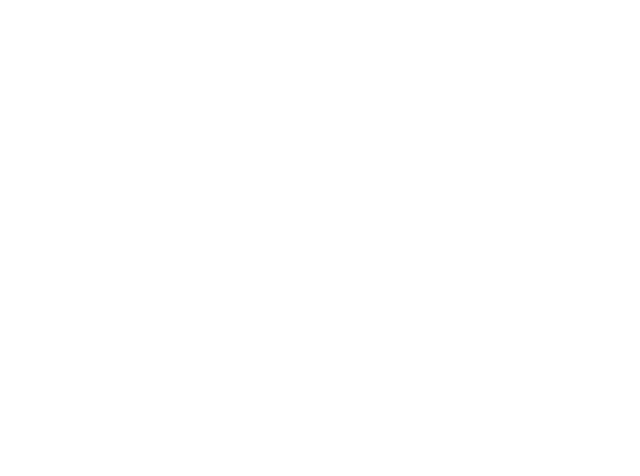
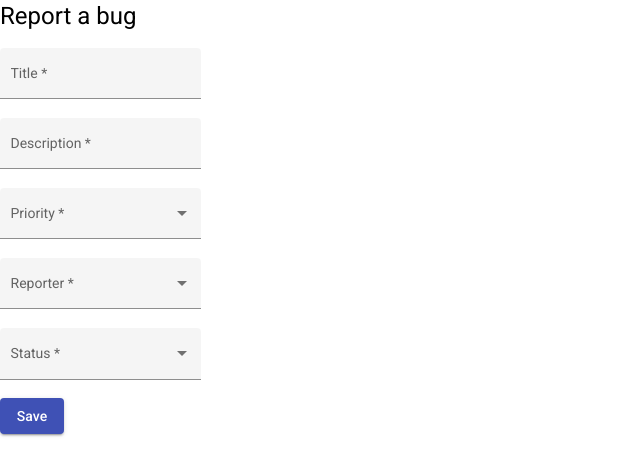
Before and after one commit to mschristo/bug-reporting-system, an Angular app: page /bug-item in a window 1280 px wide. Before the commit this address led to /. Shown: the top 476 px of the page, without its empty margins (0-640 px from the left). Built offline with nearby package versions, Linux system fonts and the light colour scheme; sample sign-in values are in the browser's storage.

Commit message:
Add new bug item

```diff
--- a/db.json
+++ b/db.json
@@ -39,6 +39,26 @@
       "status": "For Review",
       "created": "2022-09-30T16:32:19.595Z",
       "comments": []
+    },
+    {
+      "title": "Asasa",
+      "description": "sa",
+      "priority": "1",
+      "reporter": "PO",
+      "status": "Rejected",
+      "created": "1668103736056",
+      "comments": [],
+      "id": "kTyHgGu"
+    },
+    {
+      "title": "asdsad",
+      "description": "asdasdasd",
+      "priority": 3,
+      "reporter": "PO",
+      "status": "Done",
+      "created": "1668103871901",
+      "comments": [],
+      "id": "767dq79"
     }
   ],
   "users": [
--- a/src/app/app-routing.module.ts
+++ b/src/app/app-routing.module.ts
@@ -1,5 +1,6 @@
 import { NgModule } from '@angular/core';
 import { RouterModule, Routes } from '@angular/router';
+import { BugItemComponent } from './components/bug-item/bug-item.component';
 import { HomeComponent } from './components/home/home.component';
 import { LoginComponent } from './components/login/login.component';
 import { RegisterComponent } from './components/register/register.component';
@@ -9,6 +10,11 @@ const routes: Routes = [
   {
     path: 'home',
     component: HomeComponent,
+    canActivate: [AuthGuard]
+  },
+  {
+    path: 'bug-item',
+    component: BugItemComponent,
     canActivate: [AuthGuard]
   },
   {
--- /dev/null
+++ b/src/app/components/bug-item/bug-item.component.html
@@ -0,0 +1,47 @@
+<h1 *ngIf="isNew">Report a bug</h1>
+<h1 *ngIf="!isNew">Bug #{{ bug.id }}</h1>
+
+<form [formGroup]="bugForm">
+  <mat-form-field appearance="fill">
+    <mat-label>Title</mat-label>
+    <input matInput formControlName="title">
+  </mat-form-field>
+  <br>
+
+  <mat-form-field appearance="fill">
+    <mat-label>Description</mat-label>
+    <input matInput formControlName="description">
+  </mat-form-field>
+  <br>
+
+  <mat-form-field appearance="fill">
+    <mat-label>Priority</mat-label>
+    <mat-select formControlName="priority" >
+      <mat-option value="1">Minor</mat-option>
+      <mat-option value="2">Major</mat-option>
+      <mat-option value="3">Critical</mat-option>
+    </mat-select>
+  </mat-form-field>
+  <br>
+
+  <mat-form-field appearance="fill">
+    <mat-label>Reporter</mat-label>
+    <mat-select formControlName="reporter">
+      <mat-option value="QA">Quality Assurance</mat-option>
+      <mat-option value="PO">Product Owner</mat-option>
+      <mat-option value="DEV">Developer</mat-option>
+    </mat-select>
+  </mat-form-field>
+  <br>
+
+  <mat-form-field appearance="fill">
+    <mat-label>Status</mat-label>
+    <mat-select formControlName="status">
+      <mat-option value="For Review">For Review</mat-option>
+      <mat-option value="Done">Done</mat-option>
+      <mat-option value="Rejected">Rejected</mat-option>
+    </mat-select>
+  </mat-form-field>
+</form>
+
+<button mat-raised-button color="primary" (click)="save()">Save</button>
--- /dev/null
+++ b/src/app/components/bug-item/bug-item.component.ts
@@ -0,0 +1,54 @@
+import { Component, OnInit } from '@angular/core';
+import { FormControl, FormGroup, Validators } from '@angular/forms';
+import { Router } from '@angular/router';
+import { Bug } from 'src/app/interfaces/bug';
+import { BugService } from 'src/app/services/bug.service';
+
+@Component({
+  selector: 'app-bug-item',
+  templateUrl: './bug-item.component.html',
+  styleUrls: ['./bug-item.component.scss']
+})
+export class BugItemComponent implements OnInit {
+
+  isNew: boolean = true;
+  bug: Bug;
+
+  bugForm: FormGroup = new FormGroup({
+    title: new FormControl('', Validators.required),
+    description: new FormControl('', Validators.required),
+    priority: new FormControl('', Validators.required),
+    reporter: new FormControl('', Validators.required),
+    status: new FormControl('', Validators.required)
+  });
+
+  constructor(public router: Router, public bugService: BugService) { }
+
+  ngOnInit(): void {
+  }
+
+  prepareBug(): Bug {
+    const bug: Bug = {
+      title: this.bugForm.get('title')?.value,
+      description: this.bugForm.get('description')?.value,
+      priority: +this.bugForm.get('priority')?.value,
+      reporter: this.bugForm.get('reporter')?.value,
+      status: this.bugForm.get('status')?.value,
+      created: Date.now().toString(),
+      comments: []
+    }
+
+    return bug;
+  }
+
+  save() {
+    if (this.bugForm.valid) {
+      this.bugService.addNewBug(this.prepareBug()).subscribe(
+        response => {
+          console.log(response);
+          this.router.navigateByUrl('home');
+        }
+      );
+    }
+  }
+}
--- a/src/app/components/bug-table/bug-table.component.html
+++ b/src/app/components/bug-table/bug-table.component.html
@@ -24,7 +24,7 @@
   <!-- Date Column -->
   <ng-container matColumnDef="created">
     <th mat-header-cell *matHeaderCellDef mat-sort-header> Date created </th>
-    <td mat-cell *matCellDef="let element"> {{element.created}} </td>
+    <td mat-cell *matCellDef="let element"> {{element.created | date}} </td>
   </ng-container>
 
   <!-- Status Column -->
--- a/src/app/components/home/home.component.html
+++ b/src/app/components/home/home.component.html
@@ -1,3 +1,4 @@
+<button mat-raised-button color="primary" routerLink="/bug-item">Add new</button>
 <app-bug-table></app-bug-table>
 
-<button (click)="logout()">Logout</button>
+<button mat-raised-button color="warn" (click)="logout()">Logout</button>
--- a/src/app/interfaces/bug.ts
+++ b/src/app/interfaces/bug.ts
@@ -1,12 +1,12 @@
 import { BugComment } from "./bug-comment";
 
 export interface Bug {
-  id: number,
+  id?: number,
   title: string,
   description: string,
   priority: number,
   reporter: string,
   status: string,
   created: string,
-  comments: BugComment[]
+  comments?: BugComment[]
 }
--- a/src/app/services/bug.service.ts
+++ b/src/app/services/bug.service.ts
@@ -13,4 +13,8 @@ export class BugService {
   getBugs(): Observable<Bug[]>{
     return this.http.get<Bug[]>('http://localhost:3000/bugs');
   }
+
+  addNewBug(bug: Bug) {
+    return this.http.post('http://localhost:3000/bugs', bug);
+  }
 }
```
Also changed, not shown: src/app/app.module.ts (+9 -1 lines), src/app/components/bug-item/bug-item.component.scss (added).
